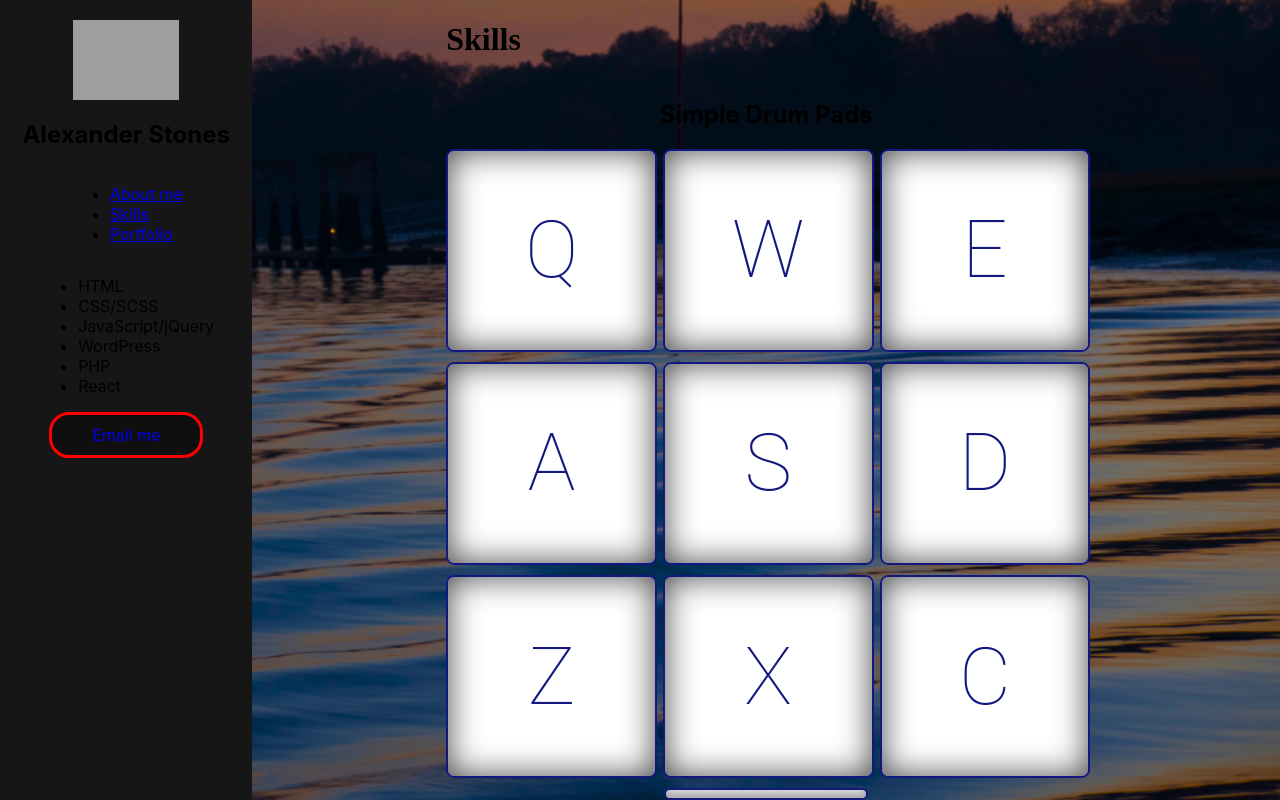
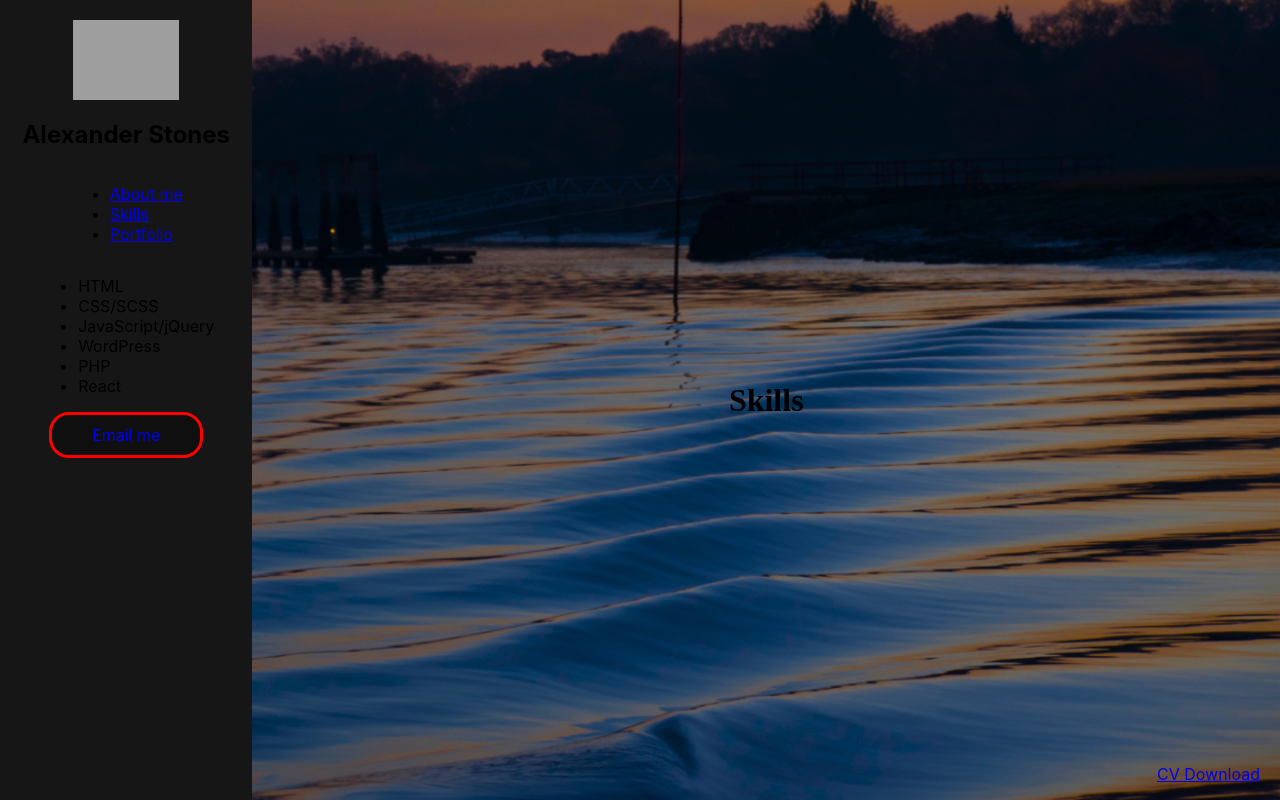
Before and after one commit to AMSTONES/AMSTONES.github.io, a React (Create React App) app: page /skills in a window 1280 px wide. Built offline with nearby package versions, Linux system fonts and the light colour scheme; grey boxes are pictures that could not be loaded; a web font is replaced by a local one.

Commit message:
added cv download link

```diff
--- a/src/App.js
+++ b/src/App.js
@@ -3,7 +3,7 @@ import './App.scss';
 import Sidebar from './components/sidebar'
 import MainContainer from './components/main-container';
 import Navigation from './components/navbar';
-import AboutMe from './components/about-me';
+import CvLink from './components/cv-link';
 
 class App extends React.Component {
 
@@ -13,6 +13,7 @@ class App extends React.Component {
             <Navigation />
             <Sidebar />
             <MainContainer/>
+            <CvLink/>
         </div>
         );
     }
--- /dev/null
+++ b/src/components/cv-link.js
@@ -0,0 +1,9 @@
+function CvLink(){
+    return (
+        <div className="cv-link">
+            <p className="cv-link__text"><a href="/ams-cv.pdf" download>CV Download</a></p>
+        </div>
+    )
+}
+
+export default CvLink
--- a/src/components/portfolio-apps/calculator.js
+++ b/src/components/portfolio-apps/calculator.js
@@ -119,13 +119,8 @@ const KEYARRANGEMENT = [
     ]
 ]
 
-const ACCEPTEDKEYS = KEYARRANGEMENT.flat().map(key => {
-    return key
-})
-
 class Key extends React.Component {
     handleClick(event) {
-        //console.log(this.props.value)
         this.props.handleInput(this.props.value);
     }
     render() {
@@ -178,7 +173,6 @@ class Display extends React.Component {
                 display = this.props.currentOperation
             }
         }
-        //console.log(display, this.props.currentOperation,'display')
         return (
             <div id='display-container'>
                 <div id='storedEquation'>{(this.props.storedResult) ?
@@ -207,7 +201,6 @@ class Calculator extends React.Component {
     }
 
     clear() {
-        //console.log(this.state.currentOperation);
         this.setState({
             storedResult: '',
             currentOperation: ''
@@ -241,34 +234,8 @@ class Calculator extends React.Component {
         const current = this.state.currentOperation;
         const stored = this.state.storedResult;
         const nonNegOp = /[+/*]/;
-        console.log(char, current, stored, 'char, current, stored');
-        const removeLast = string => {
-            return string.slice(0, -1);
-        }
-
-        const testLast = string => {
-            return nonNegOp.test(string.slice(-1))
-        }
-
-        const replaceLast = (stored, char) => {
-            return stored.slice(0, -1) + char;
-        }
-
-        const addChar = (stored, char) => {
-            return stored + char;
-        }
-
-
-
-        const minusComp = (current, char) => {
-            console.log(current.slice(-1))
-        }
-
-        //minusComp(current, char);
-        //console.log(testLast(stored))
 
         if (char === '-') {
-            //console.log(stored, current, 'in func');
             if (stored.slice(-1) !== '-') {
                 this.setState({
                     storedResult: stored + current + char,
@@ -287,39 +254,6 @@ class Calculator extends React.Component {
             })
 
         }
-
-        // const lastSwitch = (char, current, string) => {
-        //   console.log (current, string, 'last switch start')
-        //   if (char == '-' && string.slice(-1) != '-') {
-        //     return string + current + char;
-        //   } else if (testLast(string)) {
-        //       string = removeLast(string);
-        //       console.log(string, 'else if')
-        //       return lastSwitch(char, current, string);
-        //   } else {
-        //       console.log(string, current, char, 'result')
-        //       return string + current + char
-        //   }
-        // }
-
-
-        //minusComp(stored, char);
-
-        //       if (this.state.currentOperation == '') {
-        //           let result = lastSwitch(char,
-        //                                   this.state.currentOperation,
-        //                                   this.state.storedResult);
-
-        //          this.setState({
-        //           storedResult: result,
-        //           currentOperation: ''
-        //         })
-        //         } else {
-        //         this.setState({
-        //           storedResult: this.state.storedResult+=this.state.currentOperation+char,
-        //           currentOperation: ''
-        //         })
-        //       }
     }
 
     handleInput(char) {
--- a/src/components/portfolio.js
+++ b/src/components/portfolio.js
@@ -1,4 +1,4 @@
-import React, { Component } from 'react';
+
 import {
     NavLink,
     useRouteMatch, Route, Switch } from 'react-router-dom';
--- a/src/components/skills.js
+++ b/src/components/skills.js
@@ -1,12 +1,11 @@
 import React, { Component } from 'react';
-import DrumkitApp from './portfolio-apps/drumkit';
 class Skills extends Component {
 
     render() {
         return (
-            <div className="Skills">
+            <div className="skills">
                 <h1>Skills</h1>
-                <DrumkitApp/>
+
             </div>
 
         )
--- /dev/null
+++ b/src/stylesheets/cv-link.scss
@@ -0,0 +1,8 @@
+.cv-link {
+    position: fixed;
+    bottom:0px;
+    right: 20px;
+    &__text {
+
+    }
+}
--- a/src/stylesheets/index.scss
+++ b/src/stylesheets/index.scss
@@ -3,6 +3,7 @@
 @import "buttons";
 @import "calculator";
 @import "colours";
+@import "cv-link";
 @import "drumkit";
 @import "main";
 @import "navbar";
```
Also changed, not shown: 1 other file (tests, documents, lock files or other folders).
